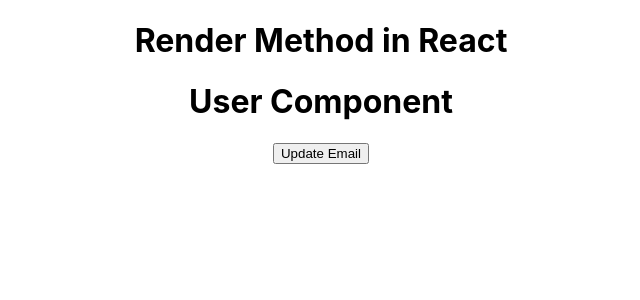
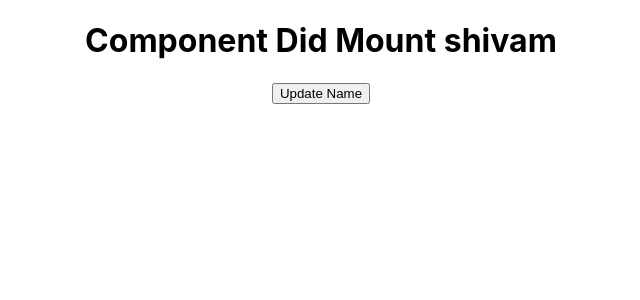
Before and after one commit to thisisshivamsingh/20-06-2022-Web-React, a React (Create React App) app: page / in a window 1280 px wide. Shown: the top 300 px of the page, without its empty margins (319-959 px from the left). Built offline with nearby package versions, Linux system fonts and the light colour scheme.

Commit message:
Component Did Mount Life Cycle Method in React Js

```diff
--- a/src/App.js
+++ b/src/App.js
@@ -1,16 +1,28 @@
-import logo from "./logo.svg";
 import "./App.css";
 import React from "react";
-
-import User from "./User";
-function App() {
-  const [name, setName] = React.useState("Shivam");
-  return (
-    <div className="App">
-      <h1>Render Method in React</h1>
-      <User />
-      {/* <button onClick={() => setName("Singh")}>Update Name</button> */}
-    </div>
-  );
+class App extends React.Component {
+  constructor() {
+    super();
+    this.state = { name: "shivam" };
+  }
+  componentDidMount() {
+    console.log("componentDidMount");
+  }
+  render() {
+    console.log("render");
+    // this.setState({ name: "Singh" });
+    return (
+      <div className="App">
+        <h1>Component Did Mount {this.state.name}</h1>
+        <button
+          onClick={() => {
+            this.setState({ name: "Singh" });
+          }}
+        >
+          Update Name
+        </button>
+      </div>
+    );
+  }
 }
 export default App;
```
